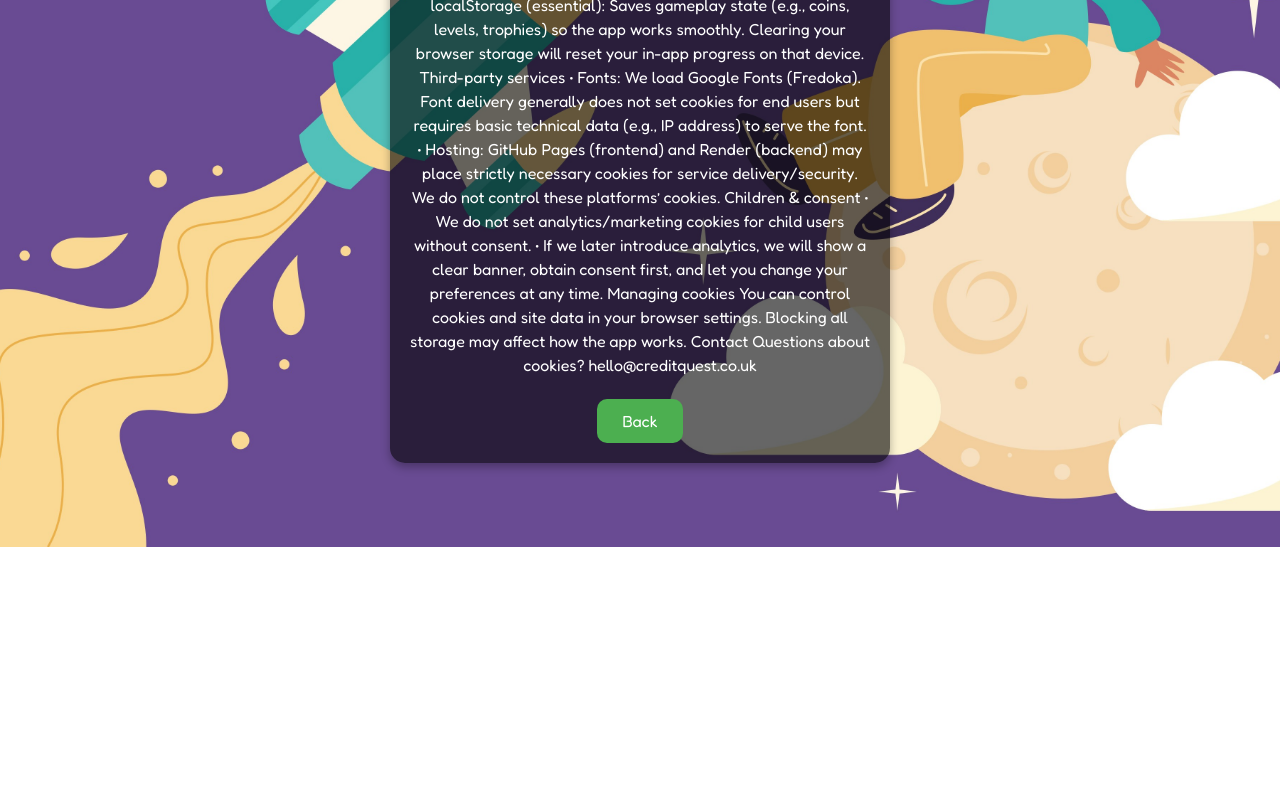
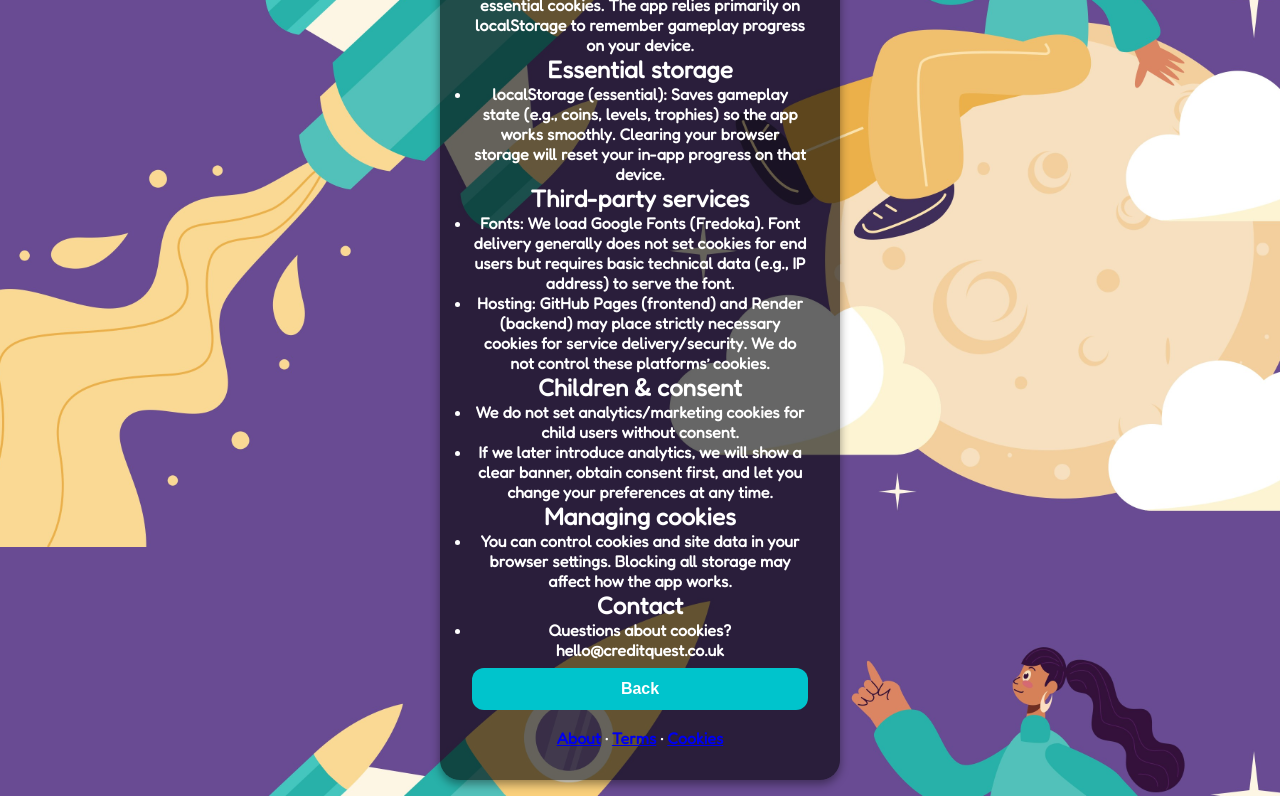
Before and after one commit to timbrown841/CreditGame, a website: page cookies.html in a window 1280 px wide. Shown: the part 253-1049 px from the top of the page. Before the commit the page ends 800 px from the top, so only its background shows below. Drawn offline with Linux system fonts and the light colour scheme.

Commit message:
Update cookies.html

```diff
--- a/cookies.html
+++ b/cookies.html
@@ -5,71 +5,55 @@
   <meta name="viewport" content="width=device-width, initial-scale=1.0"/>
   <title>Cookies - Credit Quest</title>
   <link href="https://fonts.googleapis.com/css2?family=Fredoka&display=swap" rel="stylesheet">
-  <style>
-    * { margin: 0; padding: 0; box-sizing: border-box; font-family: 'Fredoka', sans-serif; }
-    body {
-      background-image: url("assets/bg-kids.jpg");
-      background-size: cover;
-      background-position: center;
-      height: 100vh;
-      display: flex;
-      align-items: center;
-      justify-content: center;
-    }
-    .overlay {
-      background: rgba(0, 0, 0, 0.6);
-      color: white;
-      padding: 20px;
-      border-radius: 15px;
-      width: 90%;
-      max-width: 500px;
-      text-align: center;
-      box-shadow: 0 4px 10px rgba(0,0,0,0.3);
-    }
-    h1 { font-size: 1.8rem; margin-bottom: 10px; }
-    p { font-size: 1rem; margin: 8px 0; line-height: 1.5; }
-    ul { text-align: left; margin: 10px 0 0 18px; }
-    li { margin: 6px 0; }
-    button {
-      font-size: 1rem;
-      padding: 12px 25px;
-      background-color: #4CAF50;
-      border: none;
-      border-radius: 10px;
-      color: white;
-      cursor: pointer;
-      transition: background 0.3s ease;
-      margin-top: 14px;
-    }
-    button:hover { background-color: #388e3c; }
-  </style>
+  <link rel="stylesheet" href="style.css" />
 </head>
 <body>
-  <div class="overlay">
+  <div class="container">
     <h1>Cookies</h1>
-<p>Cookies Policy
-Effective date: 20 November 2025
 
-Do we use cookies?
-Right now, Credit Quest does not set non-essential cookies. The app relies primarily on localStorage to remember gameplay progress on your device.
+	<p><strong>Effective date:</strong> 20 November 2025</p>
+    <p><strong>Controller:</strong> DatNet Plus Ltd, 86-90 Paul Street, London, EC2A 4NE, Company No. 10935495.</p>
+    <p><strong>Contact:</strong> hello@creditquest.co.uk</p>
 
-Essential storage
-• localStorage (essential): Saves gameplay state (e.g., coins, levels, trophies) so the app works smoothly. Clearing your browser storage will reset your in-app progress on that device.
+	<h2>Do we use cookies?</h2>
+    <ul class="list">
+		<li><strong>Right now, Credit Quest does not set non-essential cookies. The app relies primarily on localStorage to remember gameplay progress on your device.</li>
+	</ul>
 
-Third-party services
-• Fonts: We load Google Fonts (Fredoka). Font delivery generally does not set cookies for end users but requires basic technical data (e.g., IP address) to serve the font.
-• Hosting: GitHub Pages (frontend) and Render (backend) may place strictly necessary cookies for service delivery/security. We do not control these platforms’ cookies.
+	<h2>Essential storage</h2>
+    <ul class="list">
+		<li><strong>localStorage (essential): Saves gameplay state (e.g., coins, levels, trophies) so the app works smoothly. Clearing your browser storage will reset your in-app progress on that device.</li>
+	</ul>
 
-Children & consent
-• We do not set analytics/marketing cookies for child users without consent.
-• If we later introduce analytics, we will show a clear banner, obtain consent first, and let you change your preferences at any time.
+	<h2>Third-party services</h2>
+    <ul class="list">
+		<li><strong>Fonts: We load Google Fonts (Fredoka). Font delivery generally does not set cookies for end users but requires basic technical data (e.g., IP address) to serve the font.</li>
+		<li><strong>Hosting: GitHub Pages (frontend) and Render (backend) may place strictly necessary cookies for service delivery/security. We do not control these platforms’ cookies.</li>
+	</ul>
 
-Managing cookies
-You can control cookies and site data in your browser settings. Blocking all storage may affect how the app works.
+	<h2>Children & consent</h2>
+    <ul class="list">
+		<li><strong>We do not set analytics/marketing cookies for child users without consent.</li>
+		<li><strong>If we later introduce analytics, we will show a clear banner, obtain consent first, and let you change your preferences at any time.</li>
+	</ul>
 
-Contact
-Questions about cookies? hello@creditquest.co.uk</p>
+	<h2>Managing cookies</h2>
+    <ul class="list">
+		<li><strong>You can control cookies and site data in your browser settings. Blocking all storage may affect how the app works.</li>
+	</ul>
+
+	<h2>Contact</h2>
+    <ul class="list">
+		<li><strong>Questions about cookies? hello@creditquest.co.uk</li>
+	</ul>
+
     <button onclick="window.location.href='index.html'">Back</button>
+
+<p style="margin-top:10px;">
+      <a href="about.html">About</a> ·
+      <a href="terms.html">Terms</a> ·
+      <a href="cookies.html">Cookies</a>
+    </p>
   </div>
 </body>
 </html>
```
